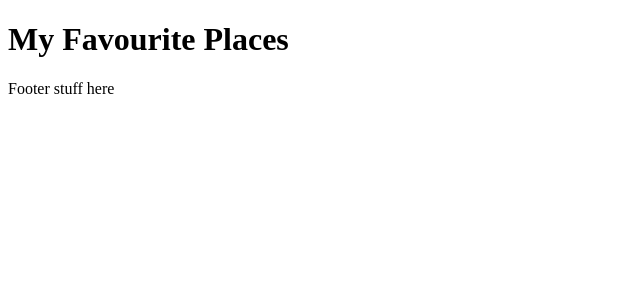
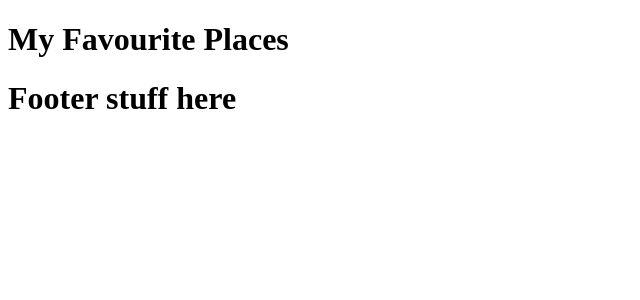
Before and after one commit to cynthiacodes/favourite-places-react, a React (Create React App) app: page / in a window 1280 px wide. Shown: the top 300 px of the page, without its empty margins (0-640 px from the left). Built offline with nearby package versions, Linux system fonts and the light colour scheme; the HTML template or start-up script is replaced by a standard one.

Commit message:
changed footer text to h1

```diff
--- a/src/components/PageFooter.tsx
+++ b/src/components/PageFooter.tsx
@@ -1,7 +1,7 @@
 function PageFooter(): JSX.Element {
     return (
       <footer>
-        <p>Footer stuff here</p>
+        <h1>Footer stuff here</h1>
       </footer>
     );
   }
```
